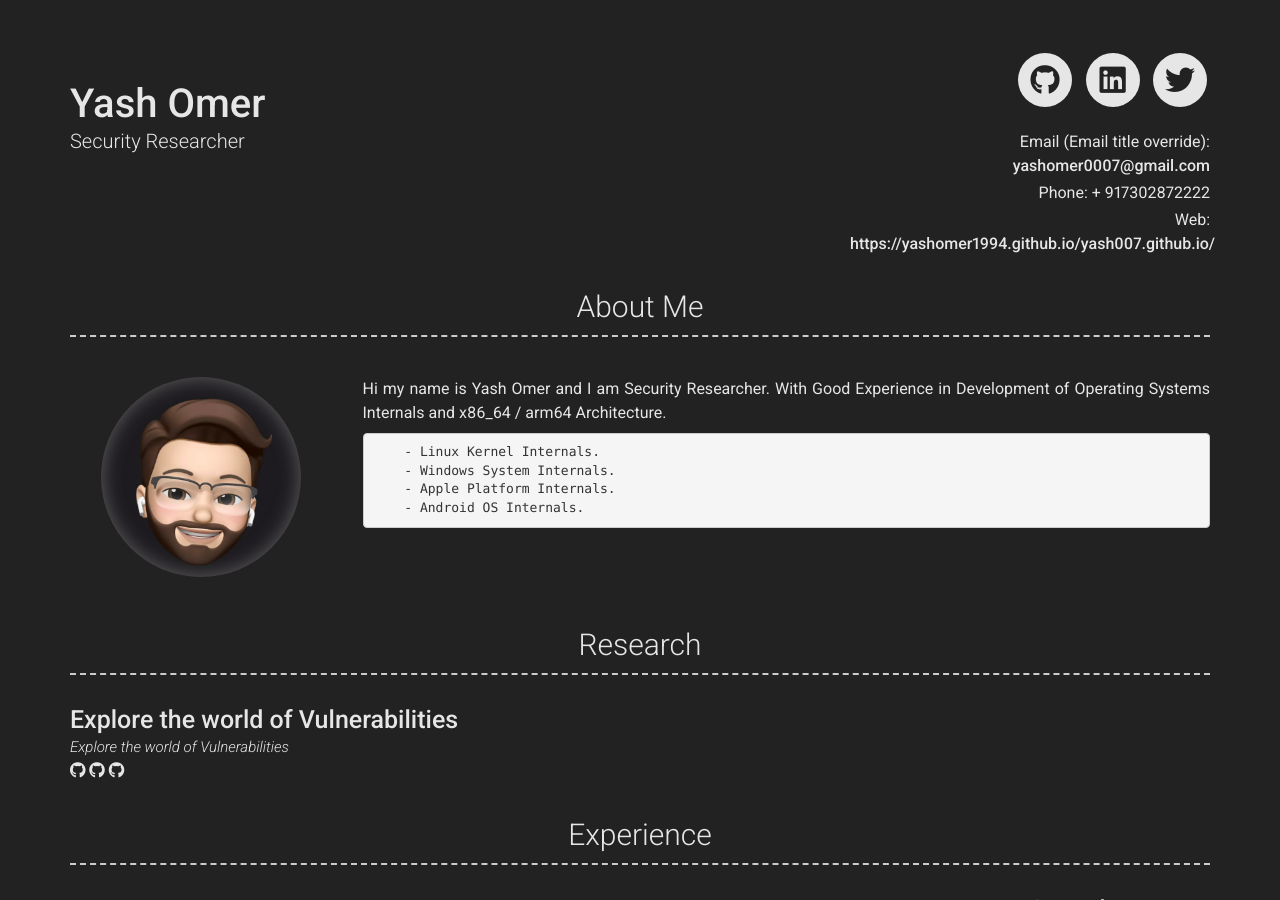
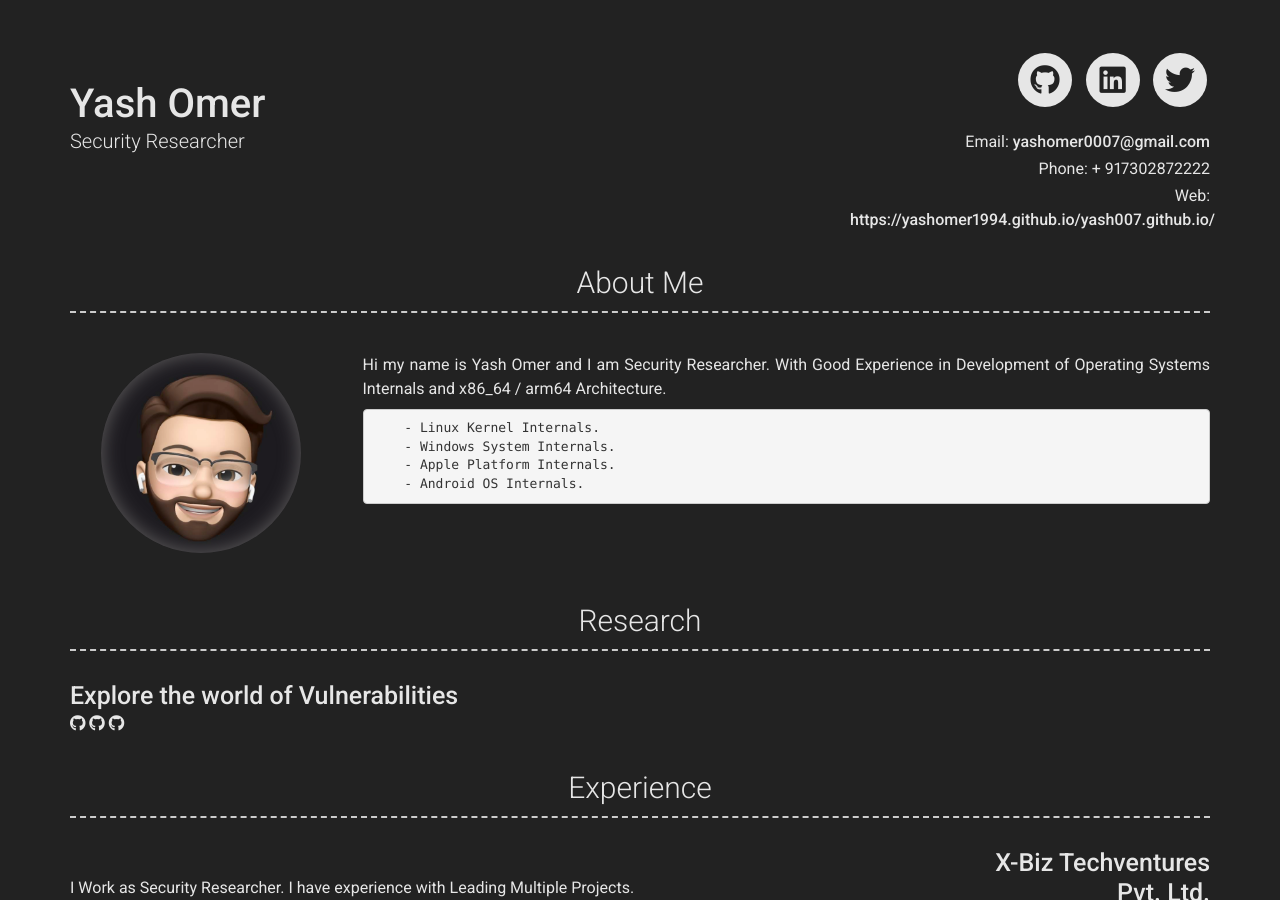
Before and after one commit to yashomer1994/Resume, a Jekyll site: the page built from index.md, in a window 1280 px wide and 900 px high. Built offline with Jekyll 4.4.1, drawn with Linux system fonts in a browser that asks for light colours; nearby versions of some CDN libraries; some of the changed lines change nothing that is shown.

Commit message:
Update _config.yml

```diff
--- a/_config.yml
+++ b/_config.yml
@@ -9,7 +9,7 @@
 name: Yash Omer
 title: Security Researcher
 email: yashomer0007@gmail.com
-email_title: Email (Email title override)
+#email_title: Email (Email title override)
 phone: + 917302872222
 # phone_title: Phone (Phone title override)
 website: https://yashomer1994.github.io/yash007.github.io/
@@ -68,6 +68,7 @@
         title: Explore the world of Vulnerabilities
         link: https://yashomer1994.github.io/yash007.github.io/c++/assembly/vba/powershell/2021/02/14/Emotet-Malware.html
         link_text: Explore the world of Vulnerabilities
+        link:
         icon: fab fa-github
         additional_links:
           - title:  Emotet Malware Analysis (eg. sproogen/modern-resume-theme)
```
